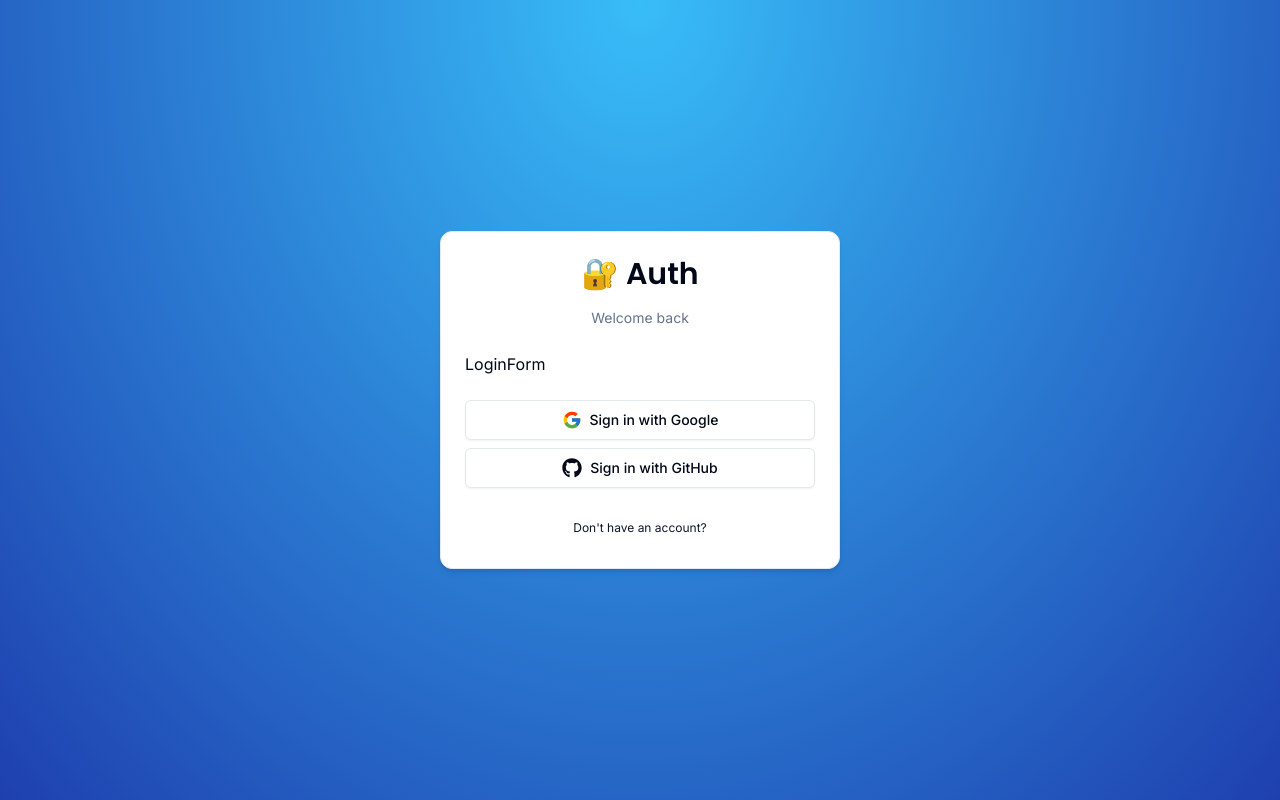
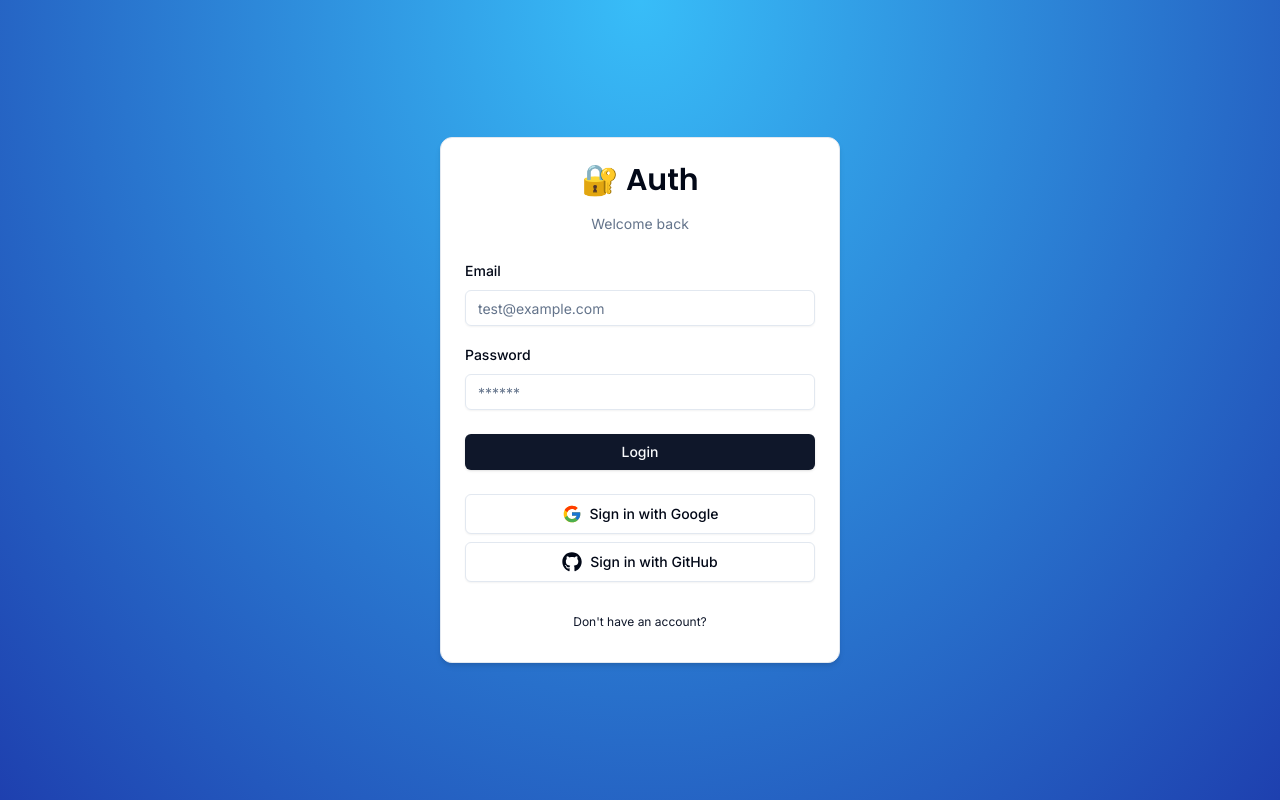
Before and after one commit to webwebweb5/nextjs14-auth-v5-2024, a Next.js app: page /auth/login in a window 1280 px wide. Built offline with nearby package versions, Linux system fonts and the light colour scheme.

Commit message:
Login form

```diff
--- a/components/auth/login-form.tsx
+++ b/components/auth/login-form.tsx
@@ -1,6 +1,38 @@
+"use client";
+
+import { zodResolver } from "@hookform/resolvers/zod";
+import { useForm } from "react-hook-form";
+import * as z from "zod";
+
+import { Button } from "@/components/ui/button";
+import {
+  Form,
+  FormControl,
+  FormField,
+  FormItem,
+  FormLabel,
+  FormMessage,
+} from "@/components/ui/form";
+import { Input } from "@/components/ui/input";
+
 import { CardWrapper } from "@/components/auth/card-wrapper";
+import { LoginSchema } from "@/schemas";
+import { FormError } from "@/components/form-error";
+import { FormSuccess } from "@/components/form-success";
 
 export const LoginForm = () => {
+  const form = useForm<z.infer<typeof LoginSchema>>({
+    resolver: zodResolver(LoginSchema),
+    defaultValues: {
+      email: "",
+      password: "",
+    },
+  });
+
+  function onSubmit(values: z.infer<typeof LoginSchema>) {
+    console.log(values);
+  }
+
   return (
     <CardWrapper
       headerLabel="Welcome back"
@@ -8,7 +40,41 @@
       backButtonHref="/auth/register"
       showSocial
     >
-      LoginForm
+      <Form {...form}>
+        <form onSubmit={form.handleSubmit(onSubmit)} className="space-y-6">
+          <div className="space-y-4">
+            <FormField
+              control={form.control}
+              name="email"
+              render={({ field }) => (
+                <FormItem>
+                  <FormLabel>Email</FormLabel>
+                  <FormControl>
+                    <Input type="email" placeholder="test@example.com" {...field} />
+                  </FormControl>
+                  <FormMessage />
+                </FormItem>
+              )}
+            />
+            <FormField
+              control={form.control}
+              name="password"
+              render={({ field }) => (
+                <FormItem>
+                  <FormLabel>Password</FormLabel>
+                  <FormControl>
+                    <Input type="password" placeholder="******" {...field} />
+                  </FormControl>
+                  <FormMessage />
+                </FormItem>
+              )}
+            />
+          </div>
+          <FormError message="" />
+          <FormSuccess message="" />
+          <Button type="submit" className="w-full">Login</Button>
+        </form>
+      </Form>
     </CardWrapper>
   );
 };
--- /dev/null
+++ b/components/form-error.tsx
@@ -0,0 +1,16 @@
+import { ExclamationTriangleIcon } from "@radix-ui/react-icons";
+
+interface FormErrorProps {
+  message?: string;
+}
+
+export const FormError = ({ message }: FormErrorProps) => {
+  if (!message) return null;
+
+  return (
+    <div className="bg-destructive/15 p-3 rounded-md flex items-center gap-x-2 text-sm text-destructive">
+      <ExclamationTriangleIcon className="h-4 w-4" />
+      <p>{message}</p>
+    </div>
+  );
+};
--- /dev/null
+++ b/components/form-success.tsx
@@ -0,0 +1,16 @@
+import { CheckCircledIcon } from "@radix-ui/react-icons";
+
+interface FormSuccessProps {
+  message?: string;
+}
+
+export const FormSuccess = ({ message }: FormSuccessProps) => {
+  if (!message) return null;
+
+  return (
+    <div className="bg-emerald-500/15 p-3 rounded-md flex items-center gap-x-2 text-sm text-emerald-500">
+      <CheckCircledIcon className="h-4 w-4" />
+      <p>{message}</p>
+    </div>
+  );
+};
--- /dev/null
+++ b/components/ui/input.tsx
@@ -0,0 +1,25 @@
+import * as React from "react"
+
+import { cn } from "@/lib/utils"
+
+export interface InputProps
+  extends React.InputHTMLAttributes<HTMLInputElement> {}
+
+const Input = React.forwardRef<HTMLInputElement, InputProps>(
+  ({ className, type, ...props }, ref) => {
+    return (
+      <input
+        type={type}
+        className={cn(
+          "flex h-9 w-full rounded-md border border-input bg-transparent px-3 py-1 text-sm shadow-sm transition-colors file:border-0 file:bg-transparent file:text-sm file:font-medium placeholder:text-muted-foreground focus-visible:outline-none focus-visible:ring-1 focus-visible:ring-ring disabled:cursor-not-allowed disabled:opacity-50",
+          className
+        )}
+        ref={ref}
+        {...props}
+      />
+    )
+  }
+)
+Input.displayName = "Input"
+
+export { Input }
--- /dev/null
+++ b/schemas/index.ts
@@ -0,0 +1,10 @@
+import * as z from "zod";
+
+export const LoginSchema = z.object({
+  email: z.string().email({
+    message: "Email is required",
+  }),
+  password: z.string().min(1, {
+    message: "Password is required",
+  }),
+});
```
